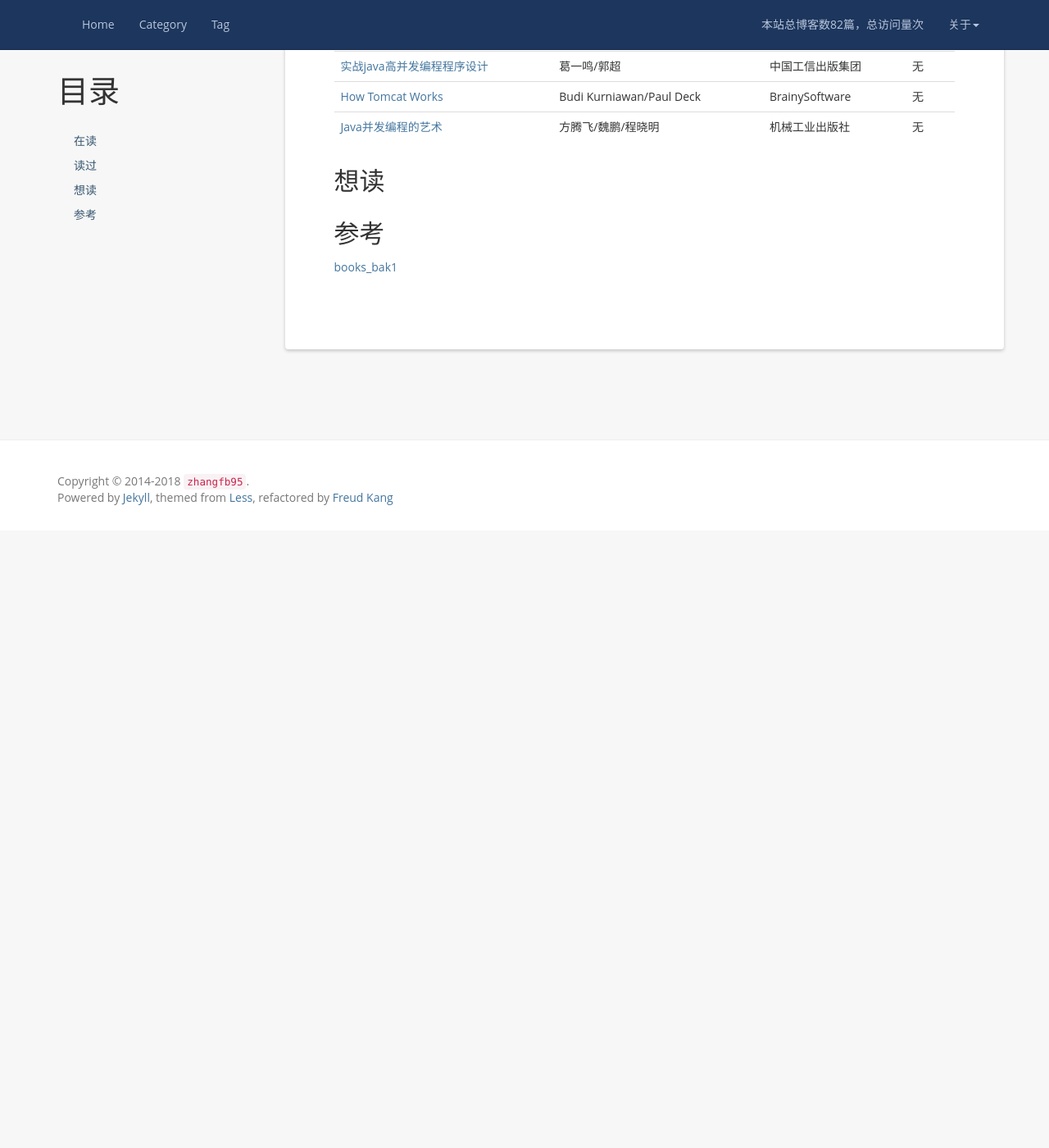
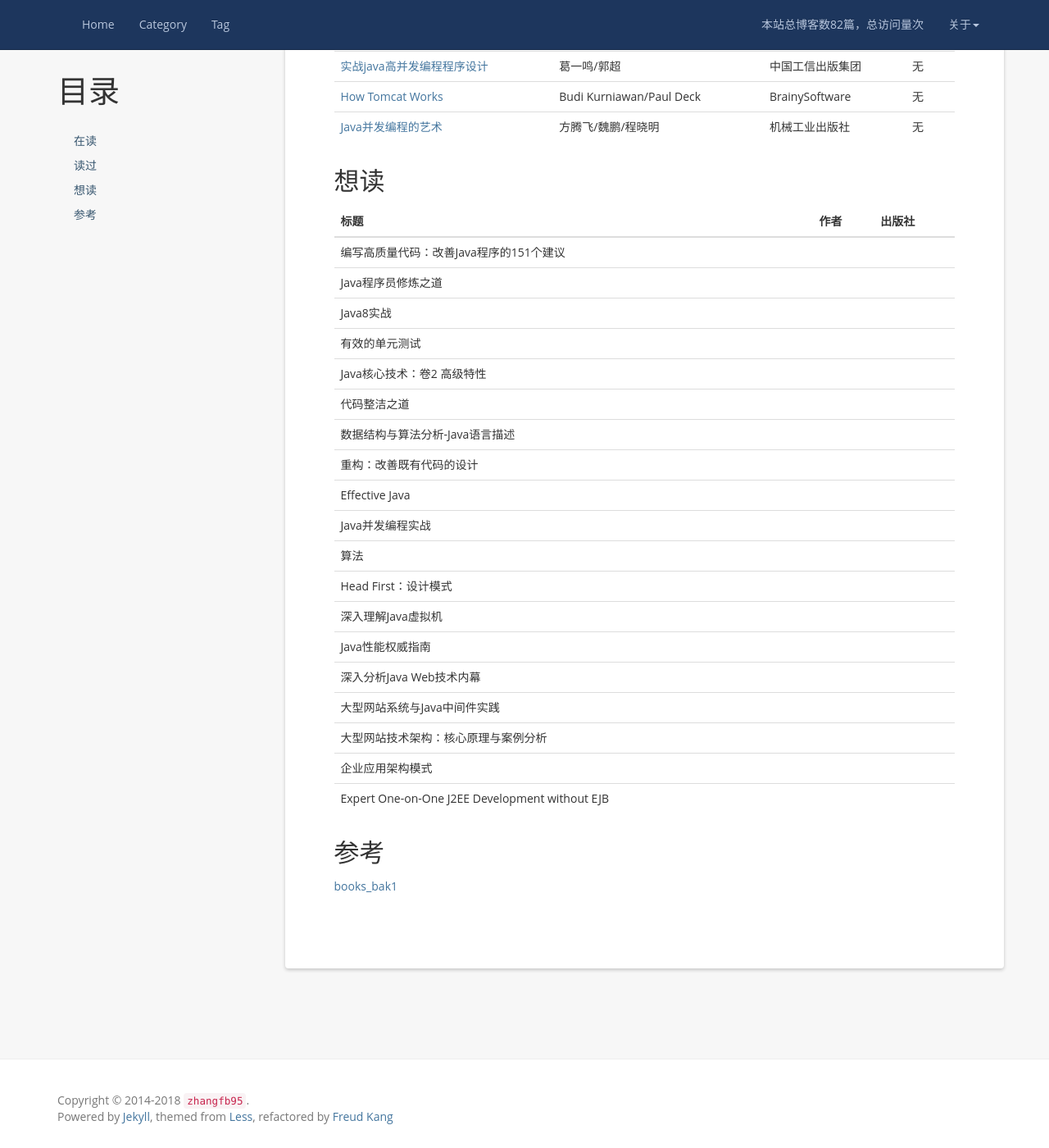
Before and after one commit to zhangfb95/zhangfb95.github.io.bak, a Jekyll site: the page built from books.md, in a window 1280 px wide and 1400 px high, scrolled down 584 px. Shown: the whole window at 82% size. Built offline with Jekyll 4.4.1, drawn with Linux system fonts in a browser that asks for light colours; nearby versions of some CDN libraries; a script that is not in the unit is left out; comment, search, counter and statistics services are not loaded; before the commit the page ends 1231 px from its top, so only the background shows below that.

Commit message:
增加书单

```diff
--- a/books.md
+++ b/books.md
@@ -10,14 +10,13 @@ permalink: /books/
 ## 在读
 
 | 标题  | 作者 | 出版社 |
-| ------------ | ------------ |
+| --- | --- | --- |
 | [Java编程思想(第四版)](https://book.douban.com/subject/2130190) | Bruce Eckel  | 机械工业出版社 |
-
 
 ## 读过
 
 | 标题  | 作者 | 出版社 | 心得  |
-| ------------ | ------------ | ------------ |
+| --- | --- | --- | --- |
 | [Java编程思想(第四版)](https://book.douban.com/subject/2130190) | Bruce Eckel  | 机械工业出版社 | 无 |
 | [实战java高并发编程程序设计](https://book.douban.com/subject/26663605) | 葛一鸣/郭超|中国工信出版集团 | 无 |
 | [How Tomcat Works](https://book.douban.com/subject/1943128) | Budi Kurniawan/Paul Deck |BrainySoftware |无 |
@@ -25,6 +24,28 @@ permalink: /books/
 
 ## 想读
 
+| 标题  | 作者 | 出版社 |
+| ------------ | ------------ |
+| 编写高质量代码：改善Java程序的151个建议 |||
+| Java程序员修炼之道 |||
+| Java8实战 |||
+| 有效的单元测试 |||
+| Java核心技术：卷2 高级特性 |||
+| 代码整洁之道 |||
+| 数据结构与算法分析-Java语言描述 |||
+| 重构：改善既有代码的设计 |||
+| Effective Java |||
+| Java并发编程实战 |||
+| 算法 |||
+| Head First：设计模式 |||
+| 深入理解Java虚拟机 |||
+| Java性能权威指南 |||
+| 深入分析Java Web技术内幕 |||
+| 大型网站系统与Java中间件实践 |||
+| 大型网站技术架构：核心原理与案例分析 |||
+| 企业应用架构模式 |||
+| Expert One-on-One J2EE Development without EJB |||
+
 ## 参考
 
 [books_bak1](./books_bak1)
```
